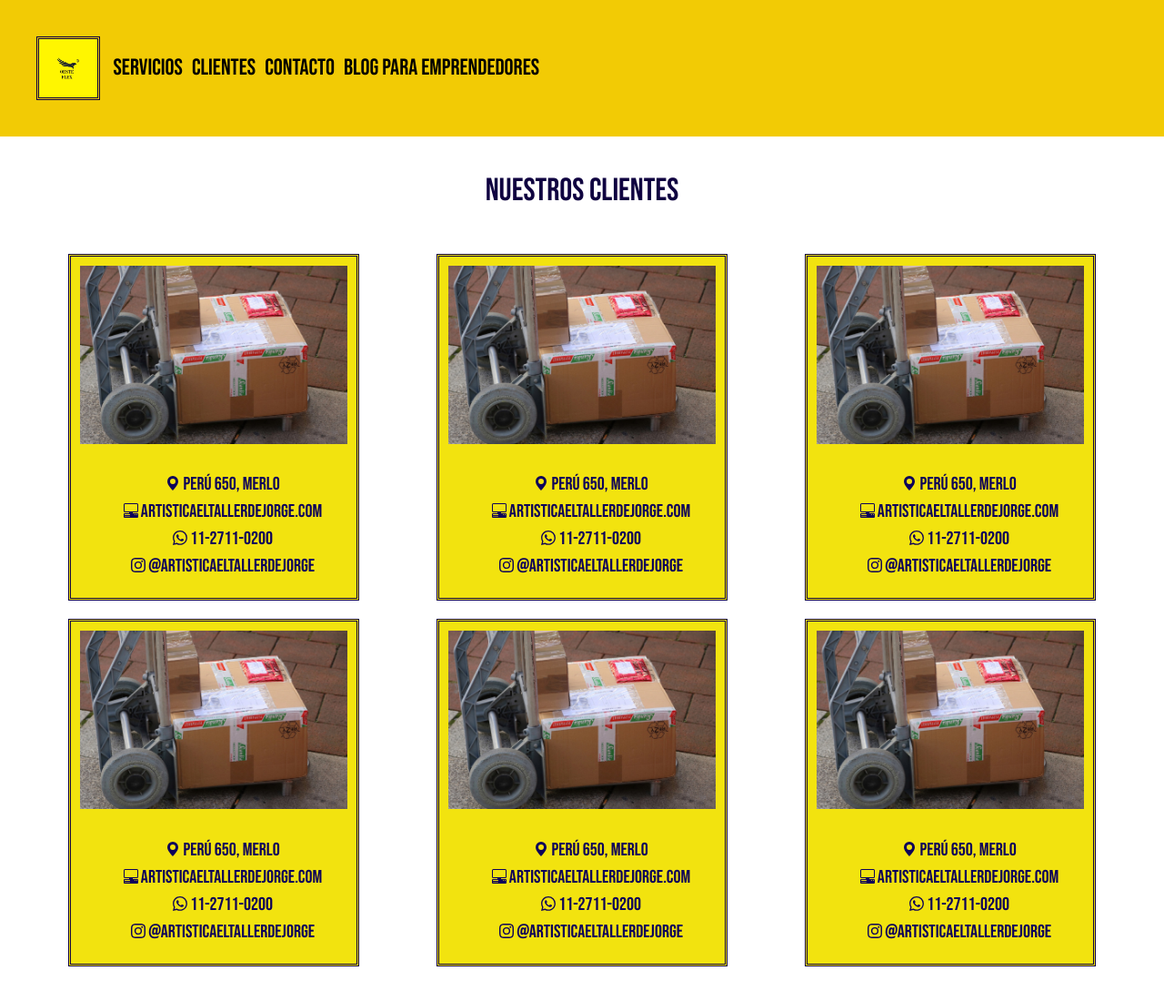
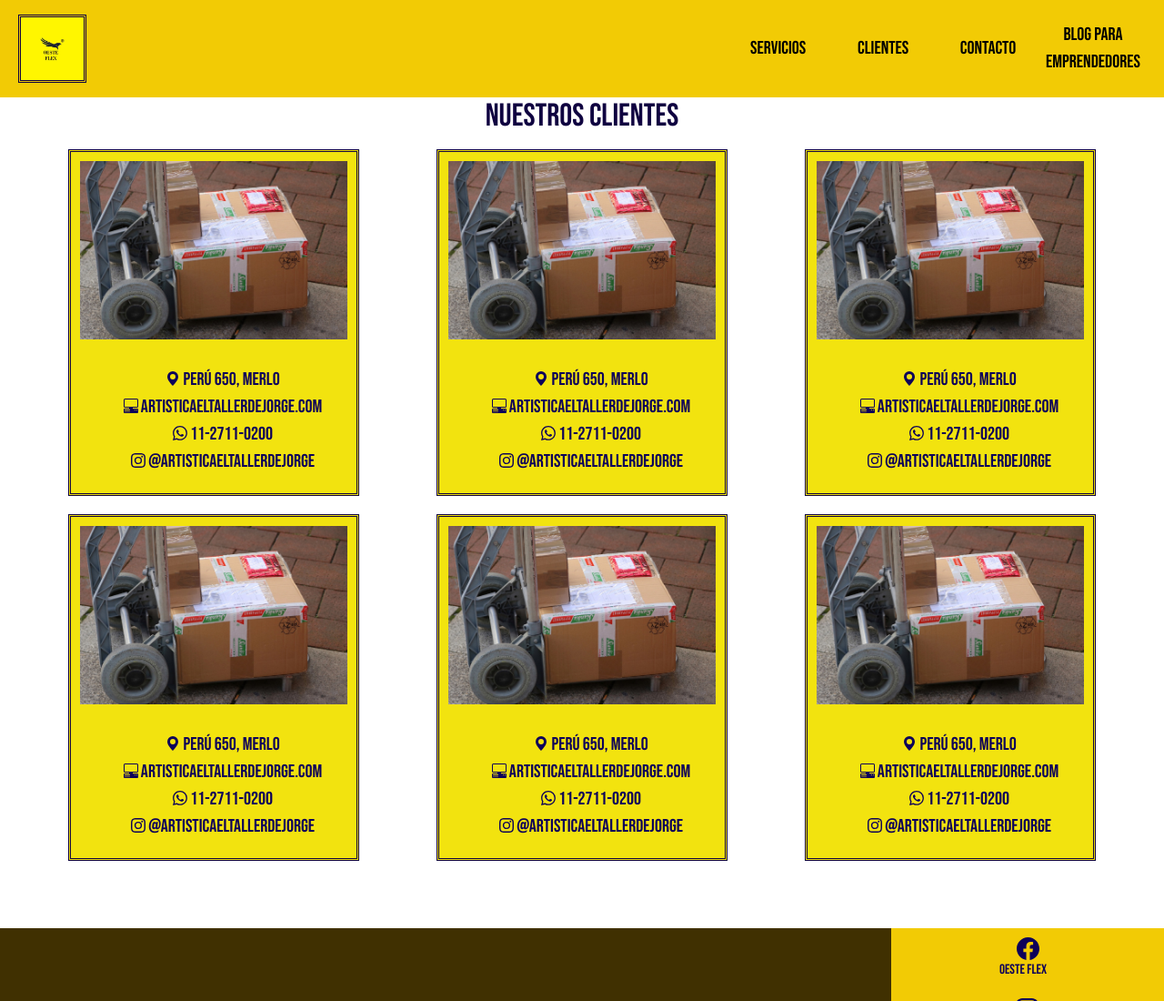
Before and after one commit to NahuelMatiasFolgar/EntregaFinal.Folgar, a plain HTML site: page Pages/clientes.html in a window 1280 px wide. Shown: the top 1100 px of the page at 91% size. Drawn offline with nearby package versions, Linux system fonts and the light colour scheme; grey boxes are pictures that could not be loaded.

Commit message:
PrentregaN3

```diff
--- a/style.scss
+++ b/style.scss
@@ -13,19 +13,32 @@ html   {
     font-size: 62.5%;
     header {
         background-color: $amarilloOscuro;
-    padding:2.5%;
-        #logo {
-            width: 7rem;
-            height: 7rem;
+        .navbar {
+            padding: 1%;
+            img {
                     border-style: double;
                     border-color: $azulOscuro;
+                    width: 7.5rem;
+                    height: 7.5rem;
                 }
-        a, li {
+                ul {
+                    width: 100%;
+                    display: flex;
+                    flex-direction: row;
+                    justify-content: flex-end;
+                        li {
+                            width: 10%;
                             font-family: "Bebas Neue", sans-serif;
                             font-weight: 400;
                             font-style: normal;
-            font-size: 2.5rem;
+                            font-size: 2rem;
                             text-align: center;
+                            color: $azulClaro;
+                            display: flex;
+                            flex-direction: column;
+                            justify-content: center;
+                        }
+                    }
                 }
             }
     h1 {
@@ -74,7 +87,7 @@ header {
                 font-family: "Bebas Neue", sans-serif;
                 font-weight: 400;
                 font-style: normal;
-                font-size: 1.6rem;
+                font-size: 2rem;
                 text-align: center;
                 color: $azulClaro;
                 }
@@ -425,7 +438,10 @@ footer {
             height: 7rem;
             }
         .navbar-collapse {
-            background-color: $amarilloOscuro;
+            background-color: $amarilloClaro;
+                li {
+                    width: 100% !important;
+                }
                 }
         .navbar-toggler-icon {
             width: 100%;
@@ -499,7 +515,7 @@ footer {
             align-content: center;
                 }
                 .datos-clientes {
-                    width: 90% !important;
+                    width: 90% ;
                     height: auto;
                     padding: 0;
                     display: flex;
@@ -717,9 +733,6 @@ footer {
             }
         }
     @media (min-width: 1024px) {heade
-        header {
-            padding:0
-        }
         h1 {
             margin: 3%;
         }
```
Also changed, not shown: index.html (+1 -1 lines), CSS/style.css, 1 other file. Lines whose indentation alone changed are shown as unchanged.
